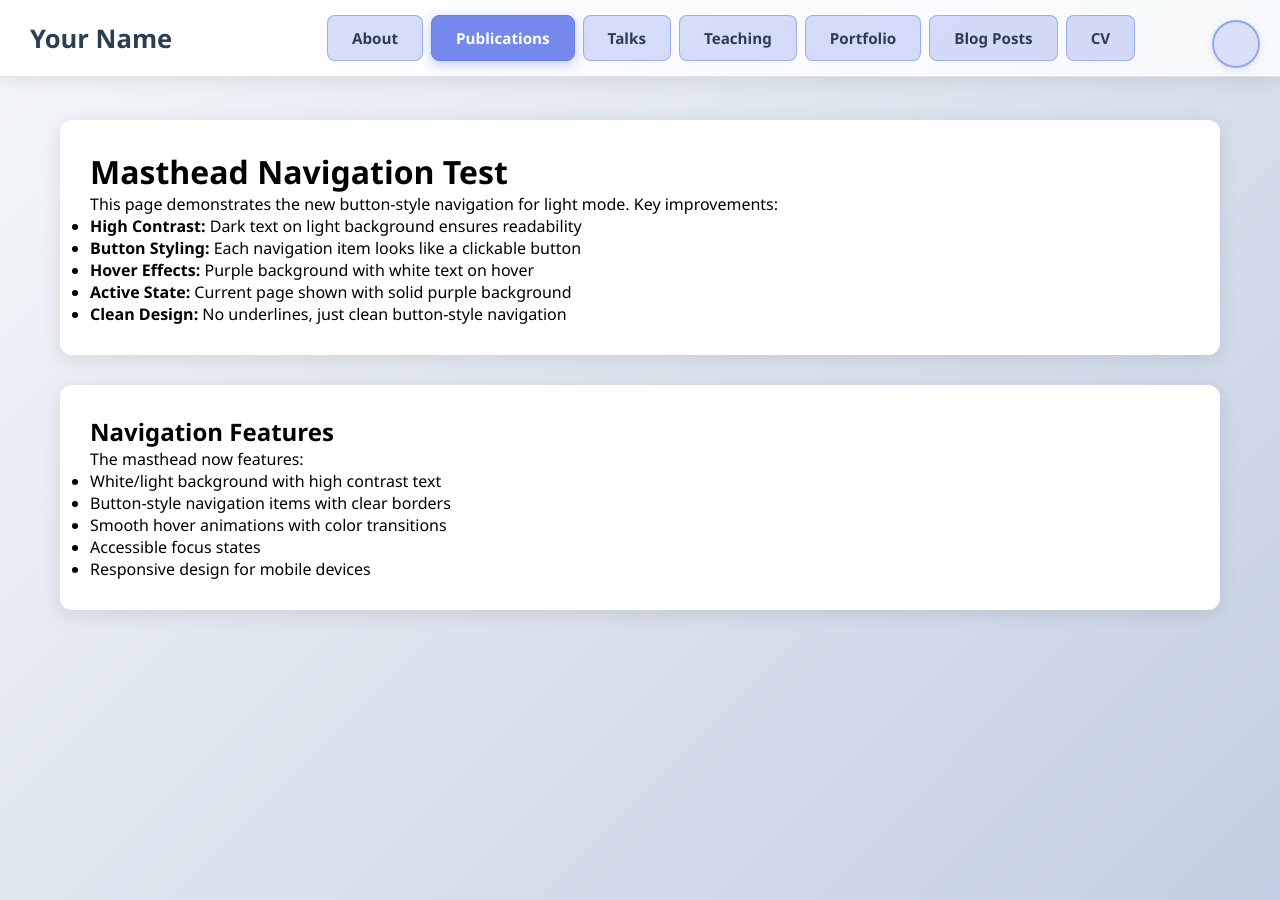
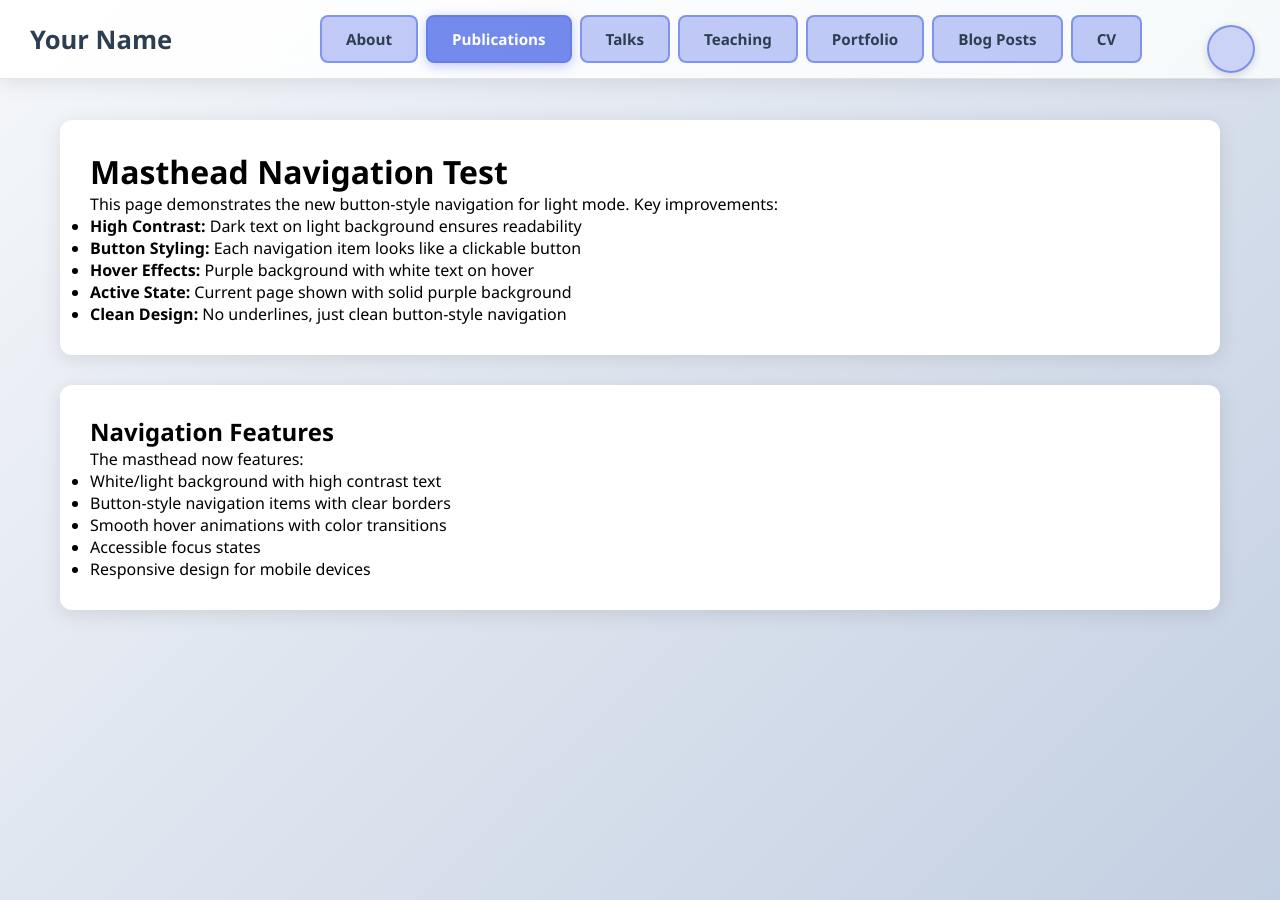
Before and after one commit to sahil-datascience/sahil-datascience.github.io, a Jekyll site: the page test-masthead.html, which Jekyll copies as it is, in a window 1280 px wide. Built offline with Jekyll 4.4.1, drawn with Linux system fonts in a browser that asks for light colours.

Commit message:
Mast HEad

```diff
--- a/_sass/layout/_masthead-modern.scss
+++ b/_sass/layout/_masthead-modern.scss
@@ -77,16 +77,16 @@
         align-items: center;
         gap: 8px;
         width: 100%;
-        padding-right: 80px; /* Leave space for theme toggle */
+        padding-right: 120px; /* Increased space for theme toggle */
 
         @media (max-width: 768px) {
             justify-content: center;
             gap: 5px;
-            padding-right: 60px; /* Adjust for smaller screens */
+            padding-right: 100px; /* Adjust for smaller screens */
         }
 
         @media (max-width: 480px) {
-            padding-right: 50px;
+            padding-right: 80px;
             gap: 3px;
         }
 
@@ -105,8 +105,8 @@
                 font-size: 0.95rem;
                 transition: all 0.3s ease;
                 position: relative;
-                background: rgba(255, 255, 255, 0.15) !important; /* More visible button background */
-                border: 1px solid rgba(255, 255, 255, 0.3) !important;
+                background: rgba(255, 255, 255, 0.2) !important; /* More visible button background */
+                border: 2px solid rgba(255, 255, 255, 0.4) !important; /* Stronger border */
                 border-radius: 8px !important;
                 text-shadow: 0 2px 4px rgba(0, 0, 0, 0.3);
                 letter-spacing: 0.5px;
@@ -117,8 +117,8 @@
 
                 &:hover {
                     color: white !important;
-                    background: rgba(255, 255, 255, 0.35) !important;
-                    border-color: rgba(255, 255, 255, 0.5) !important;
+                    background: rgba(255, 255, 255, 0.45) !important;
+                    border-color: rgba(255, 255, 255, 0.6) !important;
                     transform: translateY(-2px) !important;
                     box-shadow: 0 4px 15px rgba(0, 0, 0, 0.2) !important;
                 }
@@ -392,8 +392,8 @@
     /* Theme toggle positioned outside navigation flow */
     .masthead__theme-toggle {
         position: fixed !important; /* Fixed to viewport, not relative to parent */
-        top: 20px !important; /* Same top position as sidebar button */
-        right: 20px !important; /* Right side, mirroring sidebar's left position */
+        top: 25px !important; /* Increased top position for more spacing */
+        right: 25px !important; /* Increased right position for more spacing */
         z-index: 1002 !important; /* Higher than sidebar (1001) */
 
         #theme-toggle {
@@ -440,8 +440,8 @@
         }
 
         @media (max-width: 768px) {
-            top: 15px !important;
-            right: 15px !important;
+            top: 20px !important;
+            right: 20px !important;
 
             #theme-toggle {
                 width: 44px !important;
@@ -454,8 +454,8 @@
         }
 
         @media (max-width: 600px) {
-            top: 12px !important;
-            right: 12px !important;
+            top: 15px !important;
+            right: 15px !important;
 
             #theme-toggle {
                 width: 40px !important;
@@ -749,8 +749,8 @@ html:not([data-theme="dark"]) {
         /* Dark text for better readability on light background */
         color: #2c3e50 !important;
         text-shadow: none !important; /* Remove text shadow for clean look */
-        background: rgba(102, 126, 234, 0.25) !important; /* More visible button background */
-        border: 1px solid rgba(102, 126, 234, 0.5) !important;
+        background: rgba(102, 126, 234, 0.4) !important; /* Much more visible button background */
+        border: 2px solid rgba(102, 126, 234, 0.7) !important; /* Stronger border */
         border-radius: 8px !important;
         font-weight: 600 !important;
         transition: all 0.3s ease !important;
@@ -813,10 +813,10 @@ html:not([data-theme="dark"]) {
 
     /* Light mode theme toggle styling */
     .masthead__theme-toggle #theme-toggle {
-        background: rgba(102, 126, 234, 0.2) !important;
-        border: 2px solid rgba(102, 126, 234, 0.6) !important;
+        background: rgba(102, 126, 234, 0.3) !important; /* More visible background */
+        border: 2px solid rgba(102, 126, 234, 0.8) !important; /* Stronger border */
         color: rgba(102, 126, 234, 0.9) !important;
-        box-shadow: 0 2px 8px rgba(0, 0, 0, 0.1) !important;
+        box-shadow: 0 3px 10px rgba(0, 0, 0, 0.15) !important; /* Enhanced shadow */
 
         &:hover {
             background: rgba(102, 126, 234, 0.9) !important;
--- a/test-masthead.html
+++ b/test-masthead.html
@@ -80,8 +80,8 @@
             font-weight: 600;
             font-size: 0.95rem;
             transition: all 0.3s ease;
-            background: rgba(102, 126, 234, 0.25) !important;
-            border: 1px solid rgba(102, 126, 234, 0.5) !important;
+            background: rgba(102, 126, 234, 0.4) !important;
+            border: 2px solid rgba(102, 126, 234, 0.7) !important;
             border-radius: 8px;
             display: block;
         }
@@ -104,14 +104,14 @@
         /* Theme toggle */
         .masthead__theme-toggle {
             position: fixed;
-            top: 20px;
-            right: 20px;
+            top: 25px;
+            right: 25px;
             z-index: 1002;
         }
 
         #theme-toggle {
-            background: rgba(102, 126, 234, 0.2);
-            border: 2px solid rgba(102, 126, 234, 0.6);
+            background: rgba(102, 126, 234, 0.3);
+            border: 2px solid rgba(102, 126, 234, 0.8);
             color: rgba(102, 126, 234, 0.9);
             cursor: pointer;
             padding: 0;
@@ -122,7 +122,7 @@
             align-items: center;
             justify-content: center;
             transition: all 0.3s ease;
-            box-shadow: 0 2px 8px rgba(0, 0, 0, 0.1);
+            box-shadow: 0 3px 10px rgba(0, 0, 0, 0.15);
         }
 
         #theme-toggle:hover {
```
